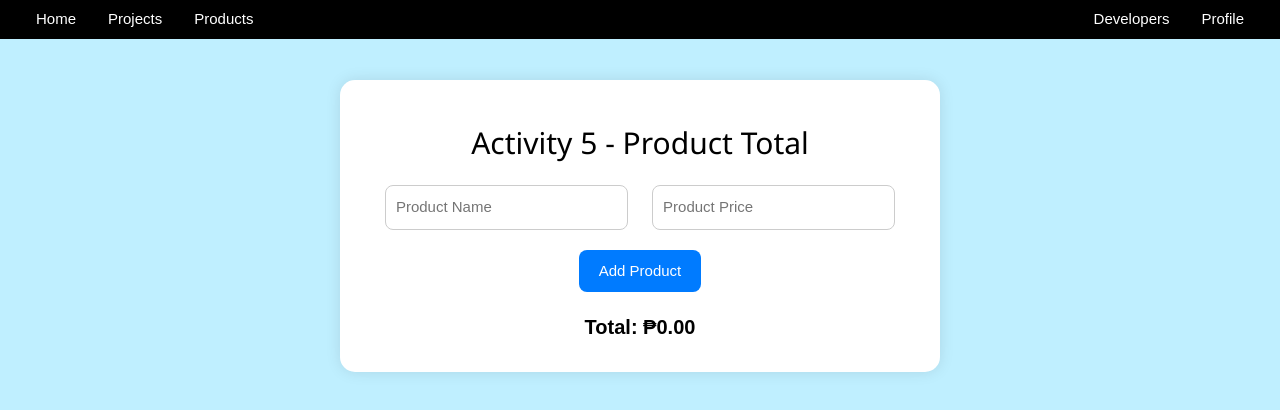
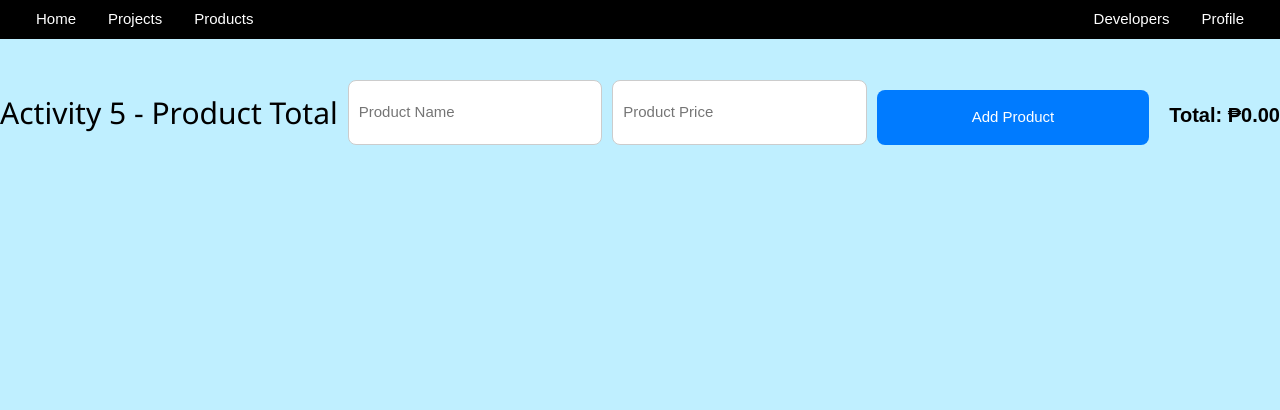
Before and after one commit to bananathatlikesmilk/webby, a plain HTML site: page Activity 5.html in a window 1280 px wide. Drawn offline with nearby package versions, Linux system fonts and the light colour scheme.

Commit message:
Update Activity 5.html

```diff
--- a/Activity 5.html
+++ b/Activity 5.html
@@ -176,7 +176,7 @@
   </nav>
 </header>
 
- <div class="container">
+ <div class="input-group">
     <h2>Activity 5 - Product Total</h2>
 
     <input type="text" id="productName" placeholder="Product Name">
```
